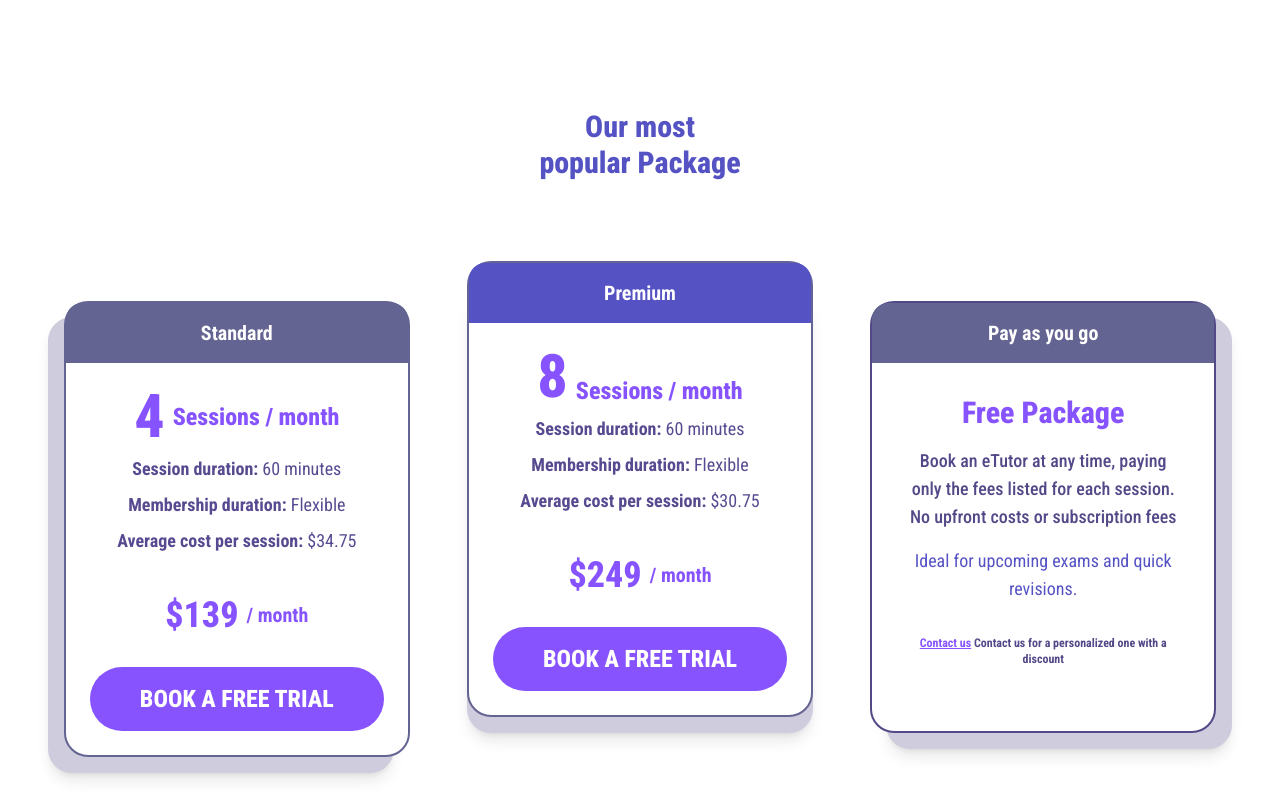
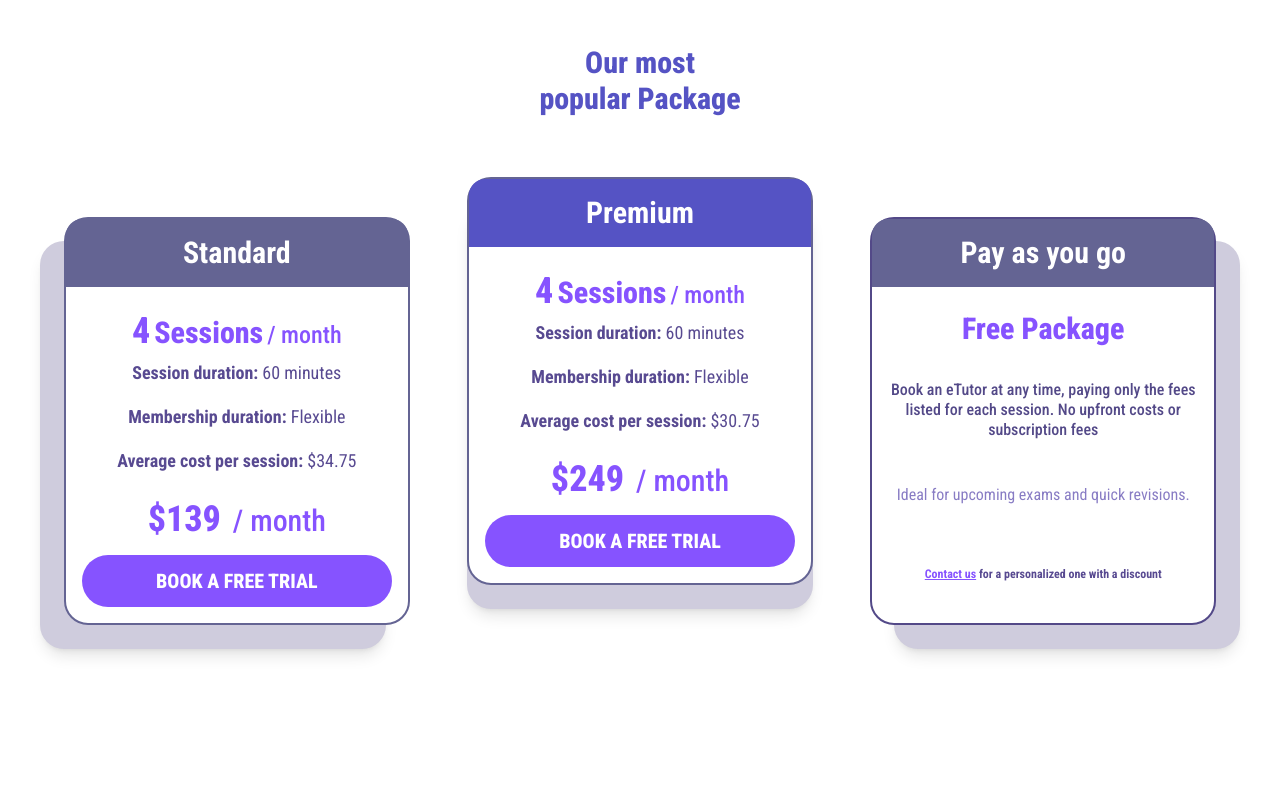
Before and after one commit to Devix-ai/etutor, a Next.js app: page /Packages in a window 1280 px wide. Shown: the part 1440-2240 px from the top of the page. Built offline with nearby package versions, Linux system fonts and the light colour scheme.

Commit message:
some changes in packages page

```diff
--- a/src/app/Packages/Components/Membership.tsx
+++ b/src/app/Packages/Components/Membership.tsx
@@ -14,7 +14,7 @@ const Membership = () => {
         expert-matched tutors, flexible lesson packages, and convenient scheduling options.
       </p>
     </div>
-    <div className='w-[80%] m-auto gap-12 items-center flex py-56 lg:py-40 xl:py-44 mb:py-24 mb:flex-col mb:gap-10'>
+    <div className='w-[80%] m-auto gap-12 items-center flex py-56  xl:py-44 mb:py-24 mb:flex-col mb:gap-10 lg:py-32'>
         <div className='w-1/3 flex flex-col gap-3 items-center text-center mb:w-full'>
             <Image className='' alt='pricing' src={balance}/>
             <h2 className='text-darkBlue 2xl:mt-8 text-3xl 2xl:text-5xl font-extrabold'> Sensible Pricing</h2>
--- a/src/app/Packages/Components/OnlineTutoring.tsx
+++ b/src/app/Packages/Components/OnlineTutoring.tsx
@@ -7,15 +7,15 @@ import img3 from "../../../../public/assets/homepage/nohidden.png"
 import img4 from "../../../../public/assets/homepage/robust.png"
 const OnlineTutoring = () => {
   return (
-    <div className='w-full  py-40 mb:py-12 mb:w-11/12 mb:m-auto'>
+    <div className='w-full  py-40 mb:py-12 mb:w-11/12 mb:m-auto lg:py-24'>
         <div className='text-center'>
         <Headings className='text-center' heading='Secure Online Tutoring'/>
         <p className='text-2xl 2xl:text-4xl mt-5 text-[#534988] mb:text-base'>We provide a protected learning environment to foster student success.</p>
         </div>
-        <div className='relative w-[85%]  m-auto mt-16 mb:w-full '>
+        <div className='relative w-[90%]  m-auto mt-16 mb:w-full '>
   <div className='absolute inset-0 transform translate-x-5 translate-y-5 bg-[#CFCCDE] rounded-3xl shadow-lg'></div>
   <div className='relative bg-white rounded-3xl border-darkBlue border-2 px-8 py-4 mb:p-0'>
-    <div className='flex justify-around  items-center gap-10 p-6 mb:flex-col mb:gap-6'>
+    <div className='flex justify-around  items-center gap-10 p-6 mb:flex-col '>
     <div className='w-[25%]   flex flex-col gap-5 justify-center items-center mb:w-[70%]'>
         <Image className='' alt='' src={img1} />
         <h2 className='text-darkBlue lg:text-sm 2xl:text-[32px] leading-normal font-semibold text-center text-lg  mb:text-base' >Thoroughly screened and qualified eTutors</h2>
--- a/src/app/Packages/Components/Package.tsx
+++ b/src/app/Packages/Components/Package.tsx
@@ -8,81 +8,97 @@ const Package = () => {
         Our most <br /> popular Package
       </h2>
 
-      <div className='w-100 flex justify-between gap-10 h-full py-20 mb:flex-col lg:gap-5 mb:justify-center mb:items-center mb:py-0 mb:gap-16'>
-  <div className='relative w-[30%] mt-10 mb:w-11/12  h-full'>
-    <div className='absolute inset-0 transform -translate-x-4 h-auto translate-y-4 bg-[#CFCCDD] rounded-3xl shadow-lg' ></div>
-    <div className='relative bg-white rounded-3xl border-[#646493] border-2'>
-      <h2 className='bg-[#646493] 2xl:text-5xl text-center text-xl text-white font-bold py-4 rounded-t-2xl mb:text-base'>Standard</h2>
-      <div className='p-6 mb:p-4 text-center'>
-        <h3 className='text-customBlue text-2xl 2xl:text-4xl flex items-center justify-center gap-2 font-extrabold mb:text-xl'>
-          <span className='text-6xl 2xl:text-[80px]'>4 </span> Sessions / month
-        </h3>
-        <p className='text-[#584A91] 2xl:text-2xl lg:my-2 text-lg my-6 mb:my-2 mb:text-sm'>
-          <span className='font-bold'>Session duration:</span> 60 minutes
+      <div className="w-100 flex justify-between gap-10 h-full py-20 mt-5 mb:flex-col lg:gap-5 mb:justify-center mb:items-center mb:py-0 mb:gap-16 mb:pt-10">
+  <div className="relative w-[30%] mb:w-11/12 flex flex-col min-h-full">
+    <div className="absolute inset-0 transform -translate-x-6 translate-y-6 bg-[#CFCCDD] rounded-3xl shadow-lg "></div>
+    <div className="relative bg-white rounded-3xl border-[#646493] border-2 flex flex-col min-h-full">
+      <h2 className="bg-[#646493] 2xl:text-5xl text-center xl:text-4xl text-white font-bold py-4 rounded-t-2xl mb:text-base lg:text-3xl">
+        Standard
+      </h2>
+      <div className="p-6 pt-10 mb:p-4 text-center xl:p-5 lg:p-4 lg:pt-6 flex-grow flex flex-col justify-between">
+        <div className="text-customBlue flex items-end justify-center text-end gap-3 xl:gap-1 lg:gap-1">
+          <h3 className="text-6xl font-extrabold xl:text-5xl lg:text-4xl mb:text-4xl">4</h3>
+          <p className="text-5xl font-extrabold xl:text-4xl lg:text-3xl mb:text-3xl">Sessions</p>
+          <p className="text-4xl font-medium xl:text-3xl lg:text-2xl mb:text-2xl">/ month</p>
+        </div>
+        <p className="text-[#584A91] 2xl:text-2xl lg:my-2 text-lg my-4 mb:my-2 mb:text-sm xl:my-4 xl:text-xl lg:text-lg">
+          <span className="font-bold">Session duration:</span> 60 minutes
         </p>
-        <p className='text-[#584A91] 2xl:text-2xl text-lg my-6 lg:my-2 mb:my-2 mb:text-sm'>
-          <span className='font-bold'>Membership duration:</span> Flexible
+        <p className="text-[#584A91] 2xl:text-2xl text-lg my-4 lg:my-2 mb:my-2 mb:text-sm xl:my-4 xl:text-xl lg:text-lg">
+          <span className="font-bold">Membership duration:</span> Flexible
         </p>
-        <p className='text-[#584A91] 2xl:text-2xl text-lg my-6 lg:my-2 mb:my-2 mb:text-sm'>
-          <span className='font-bold'>Average cost per session:</span> $34.75
+        <p className="text-[#584A91] 2xl:text-2xl text-lg my-4 lg:my-2 mb:my-2 mb:text-sm xl:my-4 xl:text-xl lg:text-lg">
+          <span className="font-bold">Average cost per session:</span> $34.75
         </p>
-        <h1 className='text-customBlue text-3xl lg:text-xl 2xl:text-4xl py-8 flex items-center justify-center gap-2 font-bold mb:text-xl'>
-          <span className='text-6xl lg:text-4xl mb:text-3xl font-extrabold'>$139 </span>/ month
-        </h1>
-        <Link href='/SignupAs'><Button className='text-sm 2xl:text-2xl xl:text-lg text-black w-full' btnName='BOOK A FREE TRIAL' /></Link>
+        <div className="text-customBlue flex items-end py-8 justify-center text-end gap-3 lg:py-4">
+          <h3 className="text-6xl font-extrabold xl:text-5xl lg:text-4xl mb:text-4xl">$139</h3>
+          <p className="text-5xl font-medium xl:text-4xl lg:text-3xl mb:text-3xl">/ month</p>
+        </div>
+        <Link href="/SignupAs">
+          <Button className="text-sm 2xl:text-2xl xl:text-lg text-black w-full lg:p-3 lg:text-xl" btnName="BOOK A FREE TRIAL" />
+        </Link>
       </div>
     </div>
   </div>
 
-  <div className='relative w-[30%] mb:w-11/12 h-full'>
-    <div className='absolute inset-0 transform translate-y-8 mb:translate-y-0  bg-[#CFCCDD] rounded-3xl shadow-lg mb-4 mb:-translate-x-4 mb:-mb-4 mb:mt-4' ></div>
-    <div className='relative bg-white rounded-3xl border-[#646493] border-2'>
-      <h2 className='bg-[#5553C4] 2xl:text-5xl text-center text-xl text-white font-bold py-4 rounded-t-2xl mb:text-base'>Premium</h2>
-      <div className='p-6 mb:p-4 text-center'>
-        <h3 className='text-customBlue text-2xl 2xl:text-4xl flex items-end justify-center gap-2 font-extrabold mb:text-xl'>
-  <span className='text-6xl 2xl:text-[80px] self-end'>8</span>
-  <span className='self-end'>Sessions / month</span>
-</h3>
-
-        <p className='text-[#584A91] 2xl:text-2xl lg:my-2 text-lg my-6 mb:my-2 mb:text-sm'>
-          <span className='font-bold'>Session duration:</span> 60 minutes
+  <div className="relative w-[30%] mb:w-11/12 flex flex-col min-h-full bottom-10 mb:bottom-0">
+    <div className="absolute inset-0 transform translate-y-6 bg-[#CFCCDD] rounded-3xl shadow-lg mb:-translate-x-6"></div>
+    <div className="relative bg-white rounded-3xl border-[#646493] border-2 flex flex-col min-h-full">
+      <h2 className="bg-[#5553C4] 2xl:text-5xl text-center xl:text-4xl text-white font-bold py-4 rounded-t-2xl mb:text-base lg:text-3xl">
+        Premium
+      </h2>
+      <div className="p-6 pt-10 mb:p-4 text-center xl:p-5 lg:p-4 lg:pt-6 flex-grow flex flex-col justify-between">
+        <div className="text-customBlue flex items-end justify-center text-end gap-3 xl:gap-1 lg:gap-1">
+          <h3 className="text-6xl font-extrabold xl:text-5xl lg:text-4xl mb:text-4xl">4</h3>
+          <p className="text-5xl font-extrabold xl:text-4xl lg:text-3xl mb:text-3xl">Sessions</p>
+          <p className="text-4xl font-medium xl:text-3xl lg:text-2xl mb:text-2xl">/ month</p>
+        </div>
+        <p className="text-[#584A91] 2xl:text-2xl lg:my-2 text-lg my-4 mb:my-2 mb:text-sm xl:my-4 xl:text-xl lg:text-lg">
+          <span className="font-bold">Session duration:</span> 60 minutes
         </p>
-        <p className='text-[#584A91] 2xl:text-2xl text-lg my-6 lg:my-2 mb:my-2 mb:text-sm'>
-          <span className='font-bold'>Membership duration:</span> Flexible
+        <p className="text-[#584A91] 2xl:text-2xl text-lg my-4 lg:my-2 mb:my-2 mb:text-sm xl:my-4 xl:text-xl lg:text-lg">
+          <span className="font-bold">Membership duration:</span> Flexible
         </p>
-        <p className='text-[#584A91] 2xl:text-2xl text-lg my-6 lg:my-2 mb:my-2 mb:text-sm'>
-          <span className='font-bold'>Average cost per session:</span> $30.75
+        <p className="text-[#584A91] 2xl:text-2xl text-lg my-4 lg:my-2 mb:my-2 mb:text-sm xl:my-4 xl:text-xl lg:text-lg">
+          <span className="font-bold">Average cost per session:</span> $30.75
         </p>
-        <h1 className='text-customBlue text-3xl lg:text-xl 2xl:text-4xl py-8 flex items-center justify-center gap-2 font-bold mb:text-xl'>
-          <span className='text-6xl lg:text-4xl mb:text-3xl font-extrabold'>$249 </span>/ month
-        </h1>
-        <Link href='/SignupAs'><Button className='text-sm 2xl:text-2xl xl:text-lg text-black w-full' btnName='BOOK A FREE TRIAL' /></Link>
+        <div className="text-customBlue flex items-end py-8 justify-center text-end gap-3 lg:py-4">
+          <h3 className="text-6xl font-extrabold xl:text-5xl lg:text-4xl mb:text-4xl">$249</h3>
+          <p className="text-5xl font-medium xl:text-4xl lg:text-3xl mb:text-3xl">/ month</p>
+        </div>
+        <Link href="/SignupAs">
+          <Button className="text-sm 2xl:text-2xl xl:text-lg text-black w-full lg:p-3 lg:text-xl" btnName="BOOK A FREE TRIAL" />
+        </Link>
       </div>
     </div>
   </div>
 
-  <div className='relative w-[30%] mt-10 mb:w-11/12 mb:mt-0 h-full'>
-    <div className='absolute inset-0 transform translate-x-4 h-auto translate-y-4 bg-[#CFCCDD] rounded-3xl shadow-lg mb:-translate-x-4' ></div>
-    <div className='relative bg-white rounded-3xl border-darkBlue border-2'>
-      <h2 className='bg-[#646493] text-center text-xl 2xl:text-5xl text-white font-bold py-4 rounded-t-2xl mb:text-base'>Pay as you go</h2>
-      <div className='p-8 mb:p-4'>
-        <h3 className='text-customBlue text-2xl text-cen flex items-center justify-center gap-2 font-extrabold'>
-          <span className='text-4xl 2xl:text-5xl mb:text-2xl lg:text-3xl'> Free Package </span>
+  <div className="relative w-[30%] mb:w-11/12 flex flex-col min-h-full">
+    <div className="absolute inset-0 transform translate-x-6 translate-y-6 bg-[#CFCCDD] rounded-3xl shadow-lg mb:-translate-x-6"></div>
+    <div className="relative bg-white rounded-3xl border-darkBlue border-2 flex flex-col min-h-full">
+      <h2 className="bg-[#646493] text-center text-xl 2xl:text-5xl text-white xl:text-4xl font-bold py-4 rounded-t-2xl mb:text-base lg:text-3xl">
+        Pay as you go
+      </h2>
+      <div className="p-8 mb:p-4 lg:pt-6 lg:p-4 flex-grow flex flex-col justify-between">
+        <h3 className="text-customBlue text-2xl text-cen flex items-center justify-center gap-2 font-extrabold">
+          <span className="text-4xl 2xl:text-5xl mb:text-2xl lg:text-3xl"> Free Package </span>
         </h3>
-        <p className='text-darkBlue 2xl:text-[28px] 2xl:py-6 xl:my-10 text-xl lg:text-lg my-4 text-center font-medium mb:text-sm'>
+        <p className="text-darkBlue 2xl:text-[28px] leading-tight 2xl:py-6 xl:my-6 text-xl my-4 text-center font-medium mb:text-sm lg:text-[16px] lg:my-2">
           Book an eTutor at any time, paying only the fees listed for each session. No upfront costs or subscription fees
         </p>
-        <p className='text-blue text-center 2xl:text-2xl lg:my-2 text-lg my-8 mb:text-sm'>
+        <p className="text-[#887CC4] text-center 2xl:text-2xl lg:my-2 text-lg my-0 mb:text-sm lg:text-[16px]">
           Ideal for upcoming exams and quick revisions.
         </p>
-        <p className='text-darkBlue text-base 2xl:text-xl lg:text-xs my-8 text-center font-bold mb:text-xs'>
-          <span className='text-customBlue underline'>Contact us</span> Contact us for a personalized one with a discount
+        <p className="text-[#584A91] text-base 2xl:text-xl lg:text-xs my-8 text-center font-bold mb:text-xs lg:my-6">
+          <span className="text-customBlue underline">Contact us</span> for a personalized one with a discount
         </p>
       </div>
     </div>
   </div>
 </div>
 
+
+
     </div>
   )
 }
--- a/src/app/Packages/Components/PackageHero.tsx
+++ b/src/app/Packages/Components/PackageHero.tsx
@@ -5,7 +5,7 @@ const PackageHero = () => {
     <div className='flex flex-col justify-center items-center xl:py-44 lg:py-26
      py-48 mb:py-12 mb:text-center text-center'>
       <h2 className='text-darkBlue 2xl:text-[70px] text-5xl font-semibold mb:text-3xl'>Online Tutoring <span className='text-customBlue'>Packages</span> </h2>
-      <p className='text-[40px] font-medium w-[90%] text-darkBlue xl:text-[30px] mb:text-base mt-8 lg:text-2xl 2xl:text-4xl '>Our pricing is straightforward, flexible, and cost-effective for both group and individual sessions</p>
+      <p className='text-[42px] font-medium w-[90%] text-darkBlue xl:text-[30px] mb:text-base mt-8 lg:text-2xl 2xl:text-4xl '>Our pricing is straightforward, flexible, and cost-effective for both group and individual sessions</p>
     </div>
   )
 }
```
Also changed, not shown: src/app/Packages/Components/StartJourney.tsx (+11 -11 lines).
